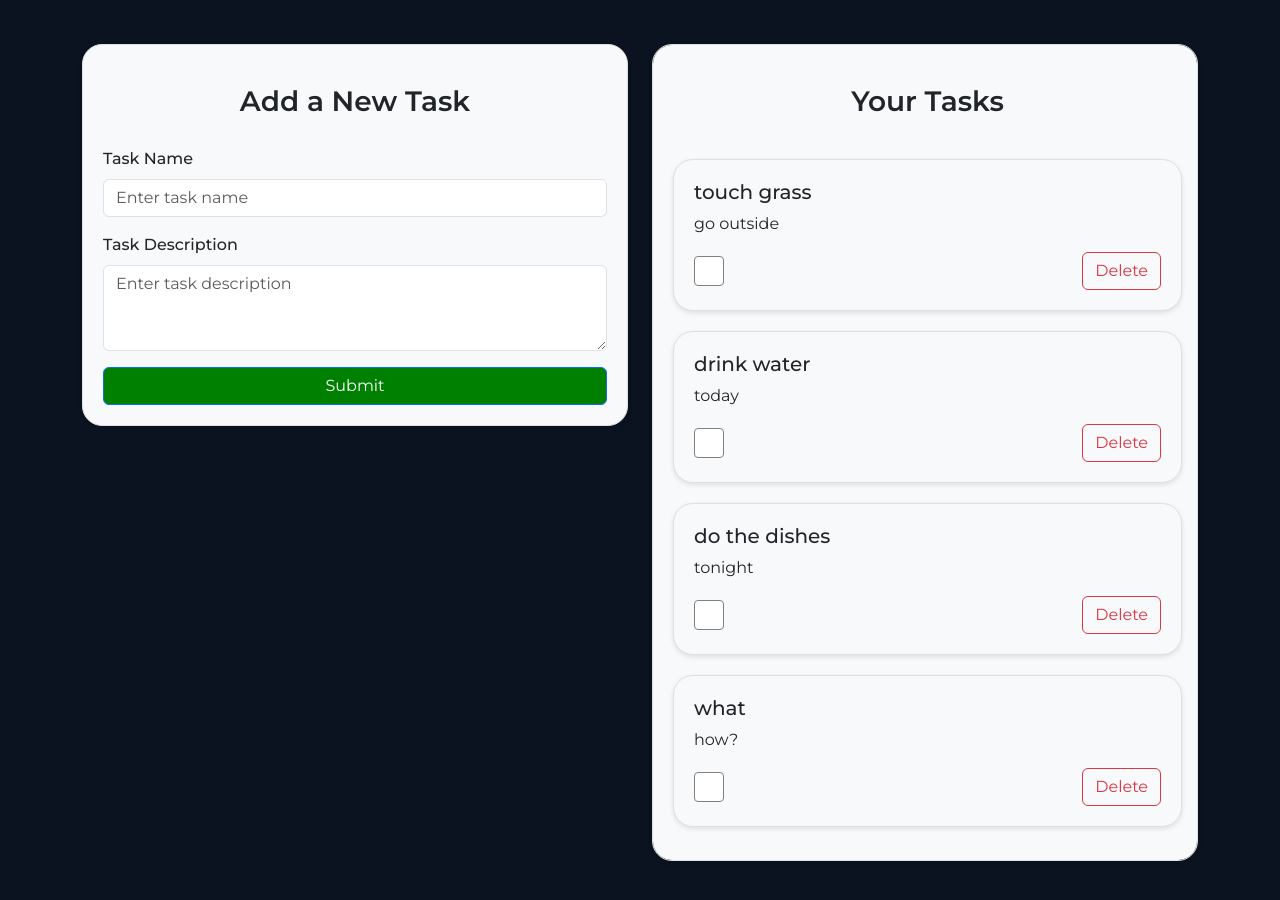
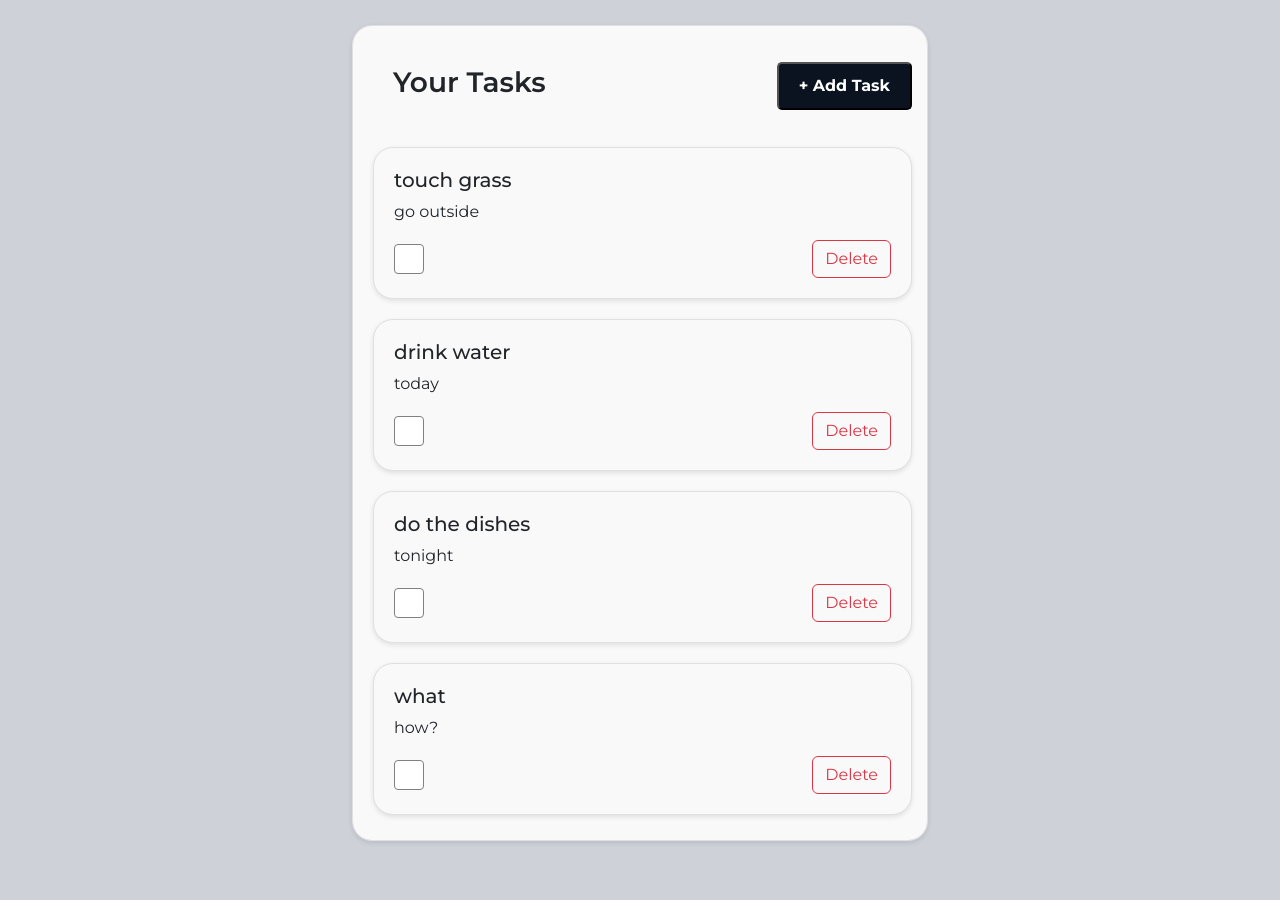
Before and after one commit to monish3107/todoList, a Django app: page / in a window 1280 px wide. Shown: the top 900 px of the page. Run offline with Django 5.2, Linux system fonts and the light colour scheme; data comes from the database, SQL or seed files in the repository.

Commit message:
Update index.html

```diff
--- a/templates/index.html
+++ b/templates/index.html
@@ -4,35 +4,25 @@
     <meta charset="utf-8" />
     <meta name="viewport" content="width=device-width, initial-scale=1" />
     <title>To-Do List</title>
-    <link
-      href="https://cdn.jsdelivr.net/npm/bootstrap@5.3.3/dist/css/bootstrap.min.css"
-      rel="stylesheet"
-    />
+    <link href="https://cdn.jsdelivr.net/npm/bootstrap@5.3.3/dist/css/bootstrap.min.css" rel="stylesheet" />
     <link rel="preconnect" href="https://fonts.googleapis.com" />
     <link rel="preconnect" href="https://fonts.gstatic.com" crossorigin />
-    <link
-      href="https://fonts.googleapis.com/css2?family=Montserrat:ital,wght@0,100..900;1,100..900&family=Roboto:ital,wght@0,100;0,300;0,400;0,500;0,700;0,900;1,100;1,300;1,400;1,500;1,700;1,900&display=swap"
-      rel="stylesheet"
-    />
+    <link href="https://fonts.googleapis.com/css2?family=Montserrat:wght@100..900&family=Roboto:wght@100;300;400;500;700;900&display=swap" rel="stylesheet" />
     <style>
         * {
             font-family: "Montserrat", sans-serif;
         }
-
         .navbar {
             color: white;
         }
-
         .navbar a {
             color: white !important;
         }
-
         .navbar-toggler-icon {
             background-color: white;
         }
-
         .task-card {
-        background-color: #f8f9fa;
+            background-color: #f9f9f9;
             border: 1px solid #e0e0e0;
             border-radius: 20px;
             padding: 20px;
@@ -40,27 +30,21 @@
             margin-bottom: 20px;
             box-shadow: 0 2px 5px rgba(0, 0, 0, 0.1);
         }
-
         .task-card.completed {
             text-decoration: line-through;
             color: gray;
-        background-color: #f0f0f0;
         }
-
         .alert {
             transition: opacity 0.5s ease-out;
         }
-
         .alert:not(.show) {
             opacity: 0;
             pointer-events: none;
         }
-
         h3 {
             padding: 20px;
             font-weight: 600;
         }
-
         .custom-checkbox {
             width: 30px;
             height: 30px;
@@ -69,111 +53,73 @@
             border: 1px solid gray;
             transition: background-color 0.3s, border-color 0.3s;
         }
-
         .custom-checkbox:checked {
             background-color: #0b1320;
             border-color: #0b1320;
         }
-
-      /* Fix left card */
+        .btn-custom {
+            background-color: #0b1320;
+            color: white;
+            padding: 10px 20px;
+            border-radius: 5px;
+            font-weight: bold;
+            transition: background-color 0.3s, box-shadow 0.3s;
+        }
+        .btn-custom:hover {
+            background-color: #f6f6f6;
+            border: 2px solid black;
+            color: black;
+        }
         .left-card {
             position: sticky;
             top: 0;
             z-index: 10;
         }
-
-      /* Make right card scrollable */
         .right-card {
             max-height: 88.2vh;
             overflow-y: auto;
             padding-right: 15px;
         }
-
-      /* Hide scrollbar for WebKit browsers */
         .right-card::-webkit-scrollbar {
             display: none;
         }
-
-      /* Hide scrollbar for Firefox */
-      .right-card {
-        scrollbar-width: none;
-      }
-
-      /* Responsive adjustments for small devices */
         @media (max-width: 768px) {
             .task-card {
                 padding: 15px;
             }
-
             .navbar {
                 text-align: center;
             }
-
             .left-card, .right-card {
                 padding: 0;
             }
-
             .container {
                 padding-left: 10px;
                 padding-right: 10px;
             }
         }
     </style>
-
 </head>
-  <body style="background-color: #0b1320">
-    <!-- Navbar -->
-    {% comment %} <nav class="navbar navbar-expand-lg bg-dark">
-      <div class="container-fluid">
-        <a class="navbar-brand" href="/">To-Do List</a>
-        <div class="collapse navbar-collapse" id="navbarSupportedContent">
-          <ul class="navbar-nav me-auto mb-2 mb-lg-0">
-            <li class="nav-item">
-              <a class="nav-link active" aria-current="page" href="/">Home</a>
-            </li>
-          </ul>
-        </div>
-      </div>
-    </nav> {% endcomment %}
-
-    <!-- Main Content: Two Cards Layout -->
-    <div class="container my-4">
-      <div class="row">
-        <!-- Left Card: Add Task -->
-        <div class="col-md-6 col-sm-12 mb-4 left-card">
-          <div class="task-card">
-            <h3 class="text-center">Add a New Task</h3>
-            <form action="/" method="post">
-              {% csrf_token %}
-              <div class="mb-3">
-                <label for="title" class="form-label" style="font-weight: 500">Task Name</label>
-                <input type="text" class="form-control" id="title" name="title" placeholder="Enter task name" />
-              </div>
-              <div class="mb-3">
-                <label for="desc" class="form-label" style="font-weight: 500">Task Description</label>
-                <textarea class="form-control" id="desc" name="desc" rows="3" placeholder="Enter task description"></textarea>
-              </div>
-              <button type="submit" class="btn btn-primary w-100" style="background-color: green; color: white;" onclick="colorFn(this)">
-                Submit
-              </button>
-            </form>
-          </div>
-
-          <!-- Alert Message -->
+<body style="background-color: #ced1d8">
+    <!-- Alerts -->
     {% if messages %}
-          <div class="alert alert-success alert-dismissible fade show" role="alert">
+    <div class="alert alert-success alert-dismissible fade show position-fixed top-0 start-50 translate-middle-x mt-3" role="alert">
         {% for message in messages %}
         <strong>{{ message }}</strong>
         {% endfor %}
         <button type="button" class="btn-close" data-bs-dismiss="alert" aria-label="Close"></button>
     </div>
     {% endif %}
-        </div>
 
     <!-- Right Card: Your Tasks -->
-        <div class="col-md-6 col-sm-12">
+    <div class="container d-flex justify-content-center align-items-center" style="height: calc(100vh - 60px);">
+        <div class="row justify-content-center w-100">
+            <div class="col-12" style="max-width: 600px;">
                 <div class="task-card right-card">
-            <h3 class="text-center">Your Tasks</h3>
+                    <div class="d-flex justify-content-between align-items-center">
+                        <h3>Your Tasks</h3>
+                        <button class="btn-custom" data-bs-toggle="modal" data-bs-target="#addTaskModal"> + Add Task </button>
+                    </div>
                     {% for task in tasks %}
                     <div class="task-card {% if task.completed %}completed{% endif %}">
                         <h5>{{ task.taskTitle }}</h5>
@@ -199,9 +145,34 @@
         </div>
     </div>
 
+    <!-- Add Task Modal -->
+    <div class="modal fade" id="addTaskModal" tabindex="-1" aria-labelledby="addTaskModalLabel" aria-hidden="true">
+        <div class="modal-dialog">
+            <div class="modal-content">
+                <div class="modal-header">
+                    <h5 class="modal-title" id="addTaskModalLabel">Add a New Task</h5>
+                </div>
+                <div class="modal-body">
+                    <form action="/" method="post">
+                        {% csrf_token %}
+                        <div class="mb-3">
+                            <label for="title" class="form-label">Task Name</label>
+                            <input type="text" class="form-control" id="title" name="title" placeholder="Enter task name" required />
+                        </div>
+                        <div class="mb-3">
+                            <label for="desc" class="form-label">Task Description</label>
+                            <textarea class="form-control" id="desc" name="desc" rows="3" placeholder="Enter task description"></textarea>
+                        </div>
+                        <button type="submit" class="btn-custom w-100">Submit</button>
+                    </form>
+                </div>
+                <div class="modal-footer"></div>
+            </div>
+        </div>
+    </div>
+
     <!-- Bootstrap JS -->
     <script src="https://cdn.jsdelivr.net/npm/bootstrap@5.3.3/dist/js/bootstrap.bundle.min.js"></script>
-
     <script>
     document.addEventListener("DOMContentLoaded", function () {
         const alert = document.querySelector(".alert");
@@ -209,18 +180,13 @@
             setTimeout(function () {
                 alert.classList.add("fade");
                 alert.classList.remove("show");
-            setTimeout(() => {
-              alert.remove();
-            }, 500);
-          }, 1000);
+                setTimeout(() => { alert.remove(); }, 500);
+            }, 3000);
         }
 
         const checkboxes = document.querySelectorAll('input[name="completed"]');
         checkboxes.forEach(checkbox => {
           checkbox.addEventListener('change', function () {
-            this.style.backgroundColor = this.checked ? '#0b1320' : 'white';
-            this.style.borderColor = this.checked ? '#0b1320' : 'gray';
-
               const taskCard = this.closest('.task-card');
               if (this.checked) {
                   taskCard.classList.add('completed');
@@ -229,25 +195,20 @@
               }
 
               const formData = new FormData();
-            formData.append('task_id', this.closest('form').querySelector('input[name="task_id"]').value);
+              formData.append('task_id', this.closest('form').querySelector('input[name=\'task_id\']').value);
               formData.append('completed', this.checked);
 
-            fetch('/', {
-              method: 'POST',
-              body: formData,
-              headers: {
-                'X-CSRFToken': document.querySelector('[name="csrfmiddlewaretoken"]').value
-              }
-            })
+              fetch('/', { method: 'POST', body: formData, headers: { 'X-CSRFToken': document.querySelector('[name=csrfmiddlewaretoken]').value } })
                   .then(response => response.json())
                   .then(data => {
                       if (data.success) {
                           const alert = document.createElement('div');
                           alert.classList.add('alert', 'alert-info', 'alert-dismissible', 'fade', 'show');
                           alert.setAttribute('role', 'alert');
-                alert.innerHTML = `<strong>${data.message}</strong>
-                <button type="button" class="btn-close" data-bs-dismiss="alert" aria-label="Close"></button>`;
+                          alert.innerHTML = `<strong>${data.message}</strong> <button type='button' class='btn-close' data-bs-dismiss='alert' aria-label='Close'></button>`;
                           document.querySelector('.container').prepend(alert);
+
+                          setTimeout(() => { alert.remove(); }, 3000);
                       }
                   });
           });
```
Lines whose indentation alone changed are shown as unchanged.
